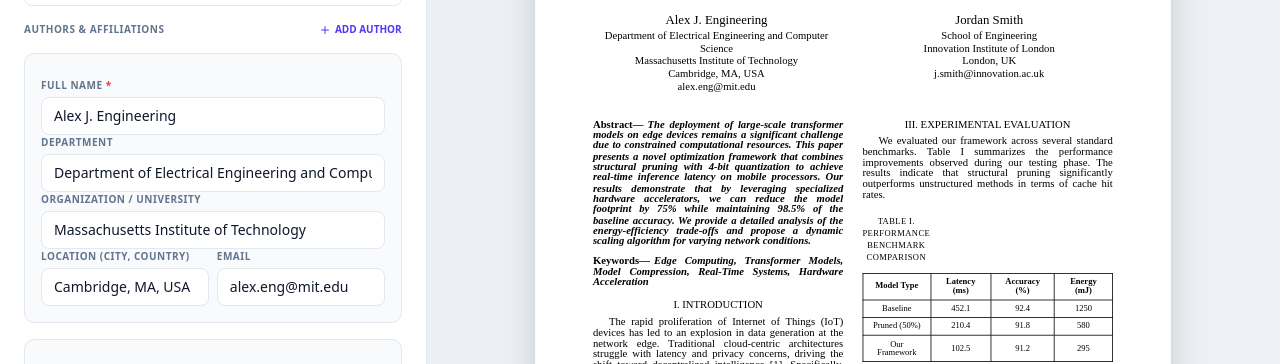
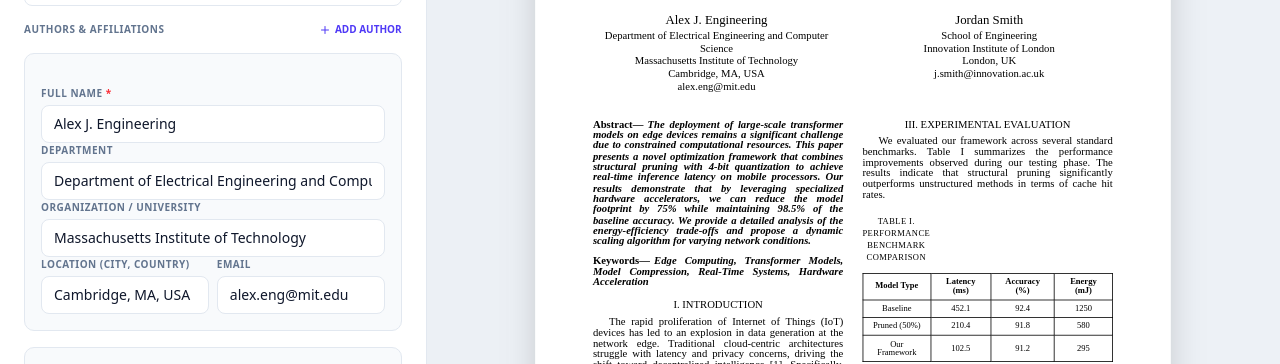
Before and after one commit to JaberAlJ/Form2X, a Next.js app: page /research in a window 1280 px wide. Shown: the part 234-598 px from the top of the page. Built offline with nearby package versions, Linux system fonts and the light colour scheme.

Commit message:
style: fix the EntryWrapper group hover.

```diff
--- a/components/ui/Containers.tsx
+++ b/components/ui/Containers.tsx
@@ -47,7 +47,7 @@ export const EntryWrapper: React.FC<EntryWrapperProps> = ({ onRemove, onMoveUp,
                 <Trash2 className="w-4 h-4" />
             </button>
         </div>
-        <div className="pt-2 group-hover:pt-0 transition-all">
+        <div className="pt-4 transition-all">
             {children}
         </div>
     </div>
```
